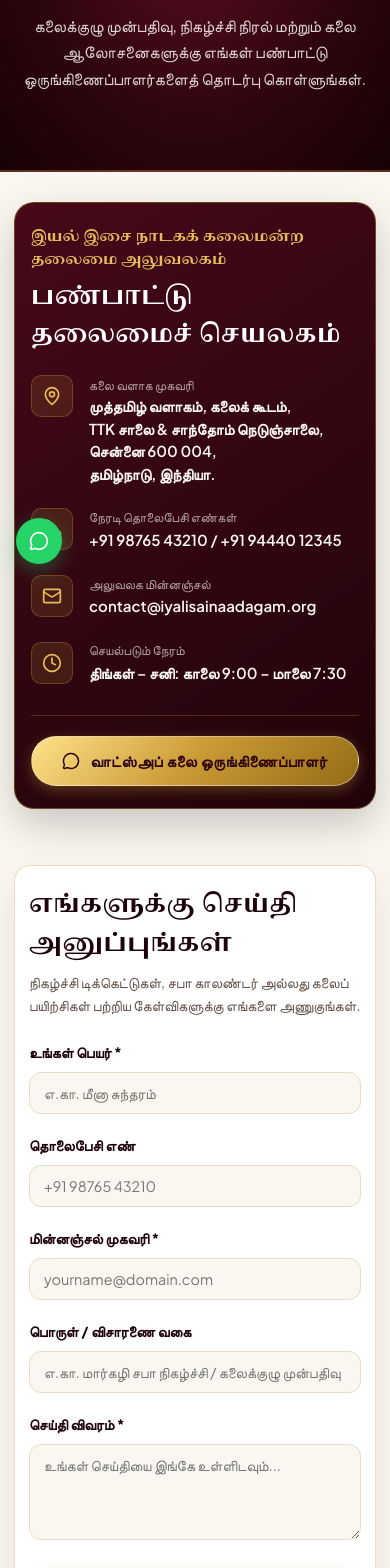
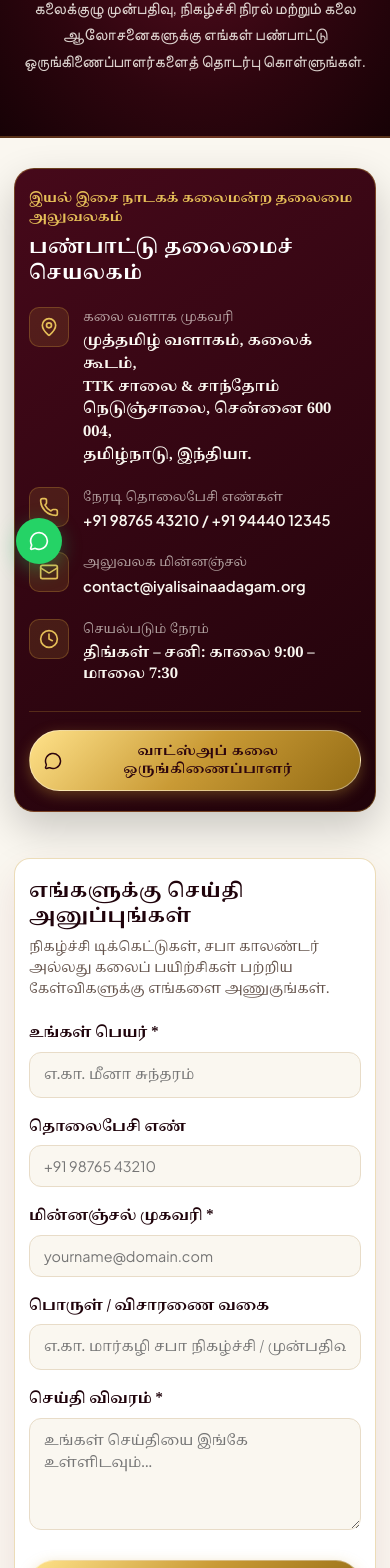
Before and after one commit to abrahamstmarys2a01-commits/iyal-isai-nadagam, a React (Vite) app in the folder frontend/: page /contact in a window 390 px wide. Shown: the part 260-1828 px from the top of the page. Built offline with nearby package versions, Linux system fonts and the light colour scheme; no server answers; a web font is replaced by a local one.

Commit message:
fix(contact): fix Tamil mobile responsive layout, text wrap, and WhatsApp button

```diff
--- a/frontend/src/pages/Contact.jsx
+++ b/frontend/src/pages/Contact.jsx
@@ -70,30 +70,38 @@ export default function Contact() {
               <div style={{
                 background: 'linear-gradient(145deg, #46091A 0%, #20030A 100%)',
                 borderRadius: '20px',
-                padding: 'clamp(22px, 4vw, 36px) clamp(16px, 3.5vw, 30px)',
+                padding: 'clamp(20px, 4vw, 32px) clamp(14px, 3.5vw, 26px)',
                 color: '#FAF7F0',
                 border: '1.5px solid rgba(201, 154, 53, 0.4)',
                 boxShadow: '0 16px 40px rgba(0,0,0,0.2)',
-                marginBottom: '24px'
+                marginBottom: '24px',
+                overflow: 'hidden'
               }}>
                 <div style={{
                   fontFamily: isTamil ? 'var(--font-tamil)' : 'var(--font-heading)',
                   color: 'var(--gold-light)',
                   fontWeight: 700,
-                  fontSize: '0.92rem',
-                  marginBottom: '6px'
+                  fontSize: isTamil ? 'clamp(0.82rem, 2.5vw, 0.92rem)' : '0.92rem',
+                  lineHeight: 1.45,
+                  marginBottom: '8px'
                 }}>
                   {isTamil ? 'இயல் இசை நாடகக் கலைமன்ற தலைமை அலுவலகம்' : 'IYAL ISAI NAADAGA KALAMANRAM HQ'}
                 </div>
-                <h3 style={{ fontSize: '1.5rem', color: '#FFFFFF', marginBottom: '20px', fontFamily: isTamil ? 'var(--font-tamil)' : 'inherit' }}>
+                <h3 style={{
+                  fontSize: 'clamp(1.2rem, 3.5vw, 1.5rem)',
+                  color: '#FFFFFF',
+                  marginBottom: '20px',
+                  fontFamily: isTamil ? 'var(--font-tamil)' : 'inherit',
+                  lineHeight: 1.35
+                }}>
                   {isTamil ? 'பண்பாட்டு தலைமைச் செயலகம்' : 'Cultural Central Office'}
                 </h3>
 
-                <div style={{ display: 'flex', flexDirection: 'column', gap: '22px' }}>
-                  <div style={{ display: 'flex', gap: '16px', alignItems: 'flex-start' }}>
+                <div style={{ display: 'flex', flexDirection: 'column', gap: '20px' }}>
+                  <div style={{ display: 'flex', gap: '14px', alignItems: 'flex-start' }}>
                     <div style={{
-                      width: '42px',
-                      height: '42px',
+                      width: '40px',
+                      height: '40px',
                       borderRadius: '10px',
                       background: 'rgba(201, 154, 53, 0.15)',
                       color: 'var(--gold-light)',
@@ -105,11 +113,11 @@ export default function Contact() {
                     }}>
                       <MapPin size={20} />
                     </div>
-                    <div>
-                      <div style={{ fontSize: '0.8rem', color: 'rgba(250, 247, 240, 0.65)' }}>
+                    <div style={{ flex: 1, minWidth: 0 }}>
+                      <div style={{ fontSize: '0.8rem', color: 'rgba(250, 247, 240, 0.65)', marginBottom: '3px', fontFamily: isTamil ? 'var(--font-tamil)' : 'inherit' }}>
                         {isTamil ? 'கலை வளாக முகவரி' : 'Cultural Campus Address'}
                       </div>
-                      <div style={{ fontSize: '0.94rem', fontWeight: 600, color: '#FAF7F0', lineHeight: 1.5 }}>
+                      <div style={{ fontSize: '0.92rem', fontWeight: 600, color: '#FAF7F0', lineHeight: 1.55, fontFamily: isTamil ? 'var(--font-tamil)' : 'inherit', wordBreak: 'break-word' }}>
                         {isTamil ? (
                           <>
                             முத்தமிழ் வளாகம், கலைக் கூடம்,<br />
@@ -127,10 +135,10 @@ export default function Contact() {
                     </div>
                   </div>
 
-                  <div style={{ display: 'flex', gap: '16px', alignItems: 'center' }}>
+                  <div style={{ display: 'flex', gap: '14px', alignItems: 'flex-start' }}>
                     <div style={{
-                      width: '42px',
-                      height: '42px',
+                      width: '40px',
+                      height: '40px',
                       borderRadius: '10px',
                       background: 'rgba(201, 154, 53, 0.15)',
                       color: 'var(--gold-light)',
@@ -142,20 +150,22 @@ export default function Contact() {
                     }}>
                       <Phone size={20} />
                     </div>
-                    <div>
-                      <div style={{ fontSize: '0.8rem', color: 'rgba(250, 247, 240, 0.65)' }}>
+                    <div style={{ flex: 1, minWidth: 0 }}>
+                      <div style={{ fontSize: '0.8rem', color: 'rgba(250, 247, 240, 0.65)', marginBottom: '3px', fontFamily: isTamil ? 'var(--font-tamil)' : 'inherit' }}>
                         {isTamil ? 'நேரடி தொலைபேசி எண்கள்' : 'Direct Phone Lines'}
                       </div>
-                      <div style={{ fontSize: '0.94rem', fontWeight: 600, color: '#FAF7F0' }}>
-                        +91 98765 43210 / +91 94440 12345
+                      <div style={{ fontSize: '0.92rem', fontWeight: 600, color: '#FAF7F0', lineHeight: 1.45, wordBreak: 'break-word' }}>
+                        <a href="tel:+919876543210" style={{ color: '#FAF7F0', textDecoration: 'none' }}>+91 98765 43210</a>
+                        {' / '}
+                        <a href="tel:+919444012345" style={{ color: '#FAF7F0', textDecoration: 'none' }}>+91 94440 12345</a>
                       </div>
                     </div>
                   </div>
 
-                  <div style={{ display: 'flex', gap: '16px', alignItems: 'center' }}>
+                  <div style={{ display: 'flex', gap: '14px', alignItems: 'flex-start' }}>
                     <div style={{
-                      width: '42px',
-                      height: '42px',
+                      width: '40px',
+                      height: '40px',
                       borderRadius: '10px',
                       background: 'rgba(201, 154, 53, 0.15)',
                       color: 'var(--gold-light)',
@@ -167,20 +177,22 @@ export default function Contact() {
                     }}>
                       <Mail size={20} />
                     </div>
-                    <div>
-                      <div style={{ fontSize: '0.8rem', color: 'rgba(250, 247, 240, 0.65)' }}>
+                    <div style={{ flex: 1, minWidth: 0 }}>
+                      <div style={{ fontSize: '0.8rem', color: 'rgba(250, 247, 240, 0.65)', marginBottom: '3px', fontFamily: isTamil ? 'var(--font-tamil)' : 'inherit' }}>
                         {isTamil ? 'அலுவலக மின்னஞ்சல்' : 'Official Email'}
                       </div>
-                      <div style={{ fontSize: '0.94rem', fontWeight: 600, color: '#FAF7F0' }}>
-                        contact@iyalisainaadagam.org
+                      <div style={{ fontSize: '0.92rem', fontWeight: 600, color: '#FAF7F0', wordBreak: 'break-all' }}>
+                        <a href="mailto:contact@iyalisainaadagam.org" style={{ color: '#FAF7F0', textDecoration: 'none' }}>
+                          contact@iyalisainaadagam.org
+                        </a>
                       </div>
                     </div>
                   </div>
 
-                  <div style={{ display: 'flex', gap: '16px', alignItems: 'center' }}>
+                  <div style={{ display: 'flex', gap: '14px', alignItems: 'flex-start' }}>
                     <div style={{
-                      width: '42px',
-                      height: '42px',
+                      width: '40px',
+                      height: '40px',
                       borderRadius: '10px',
                       background: 'rgba(201, 154, 53, 0.15)',
                       color: 'var(--gold-light)',
@@ -192,26 +204,36 @@ export default function Contact() {
                     }}>
                       <Clock size={20} />
                     </div>
-                    <div>
-                      <div style={{ fontSize: '0.8rem', color: 'rgba(250, 247, 240, 0.65)' }}>
+                    <div style={{ flex: 1, minWidth: 0 }}>
+                      <div style={{ fontSize: '0.8rem', color: 'rgba(250, 247, 240, 0.65)', marginBottom: '3px', fontFamily: isTamil ? 'var(--font-tamil)' : 'inherit' }}>
                         {isTamil ? 'செயல்படும் நேரம்' : 'Office & Rehearsal Hours'}
                       </div>
-                      <div style={{ fontSize: '0.94rem', fontWeight: 600, color: '#FAF7F0' }}>
+                      <div style={{ fontSize: '0.92rem', fontWeight: 600, color: '#FAF7F0', lineHeight: 1.45, fontFamily: isTamil ? 'var(--font-tamil)' : 'inherit', wordBreak: 'break-word' }}>
                         {isTamil ? 'திங்கள் – சனி: காலை 9:00 – மாலை 7:30' : 'Mon – Sat: 9:00 AM – 7:30 PM IST'}
                       </div>
                     </div>
                   </div>
                 </div>
 
-                <div style={{ marginTop: '30px', paddingTop: '20px', borderTop: '1px solid rgba(201, 154, 53, 0.25)' }}>
+                <div style={{ marginTop: '26px', paddingTop: '18px', borderTop: '1px solid rgba(201, 154, 53, 0.25)' }}>
                   <a
                     href="https://wa.me/919876543210?text=Vanakkam!%20I%20would%20like%20to%20connect%20with%20the%20Iyal%20Isai%20Naadaga%20Kalamanram%20team."
                     target="_blank"
                     rel="noreferrer"
                     className="btn-gold"
-                    style={{ width: '100%', padding: '12px 20px', justifyContent: 'center' }}
+                    style={{
+                      width: '100%',
+                      padding: '12px 14px',
+                      justifyContent: 'center',
+                      whiteSpace: 'normal',
+                      textAlign: 'center',
+                      fontSize: 'clamp(0.82rem, 3.2vw, 0.92rem)',
+                      lineHeight: 1.35,
+                      gap: '8px',
+                      fontFamily: isTamil ? 'var(--font-tamil)' : 'inherit'
+                    }}
                   >
-                    <MessageCircle size={18} />
+                    <MessageCircle size={18} style={{ flexShrink: 0 }} />
                     <span>{isTamil ? 'வாட்ஸ்அப் கலை ஒருங்கிணைப்பாளர்' : 'WhatsApp Cultural Desk'}</span>
                   </a>
                 </div>
@@ -220,10 +242,22 @@ export default function Contact() {
 
             {/* Right: Interactive Message Form */}
             <div className="form-wrapper-card">
-              <h3 style={{ fontSize: '1.5rem', color: 'var(--maroon-darkest)', marginBottom: '8px', fontFamily: isTamil ? 'var(--font-tamil)' : 'inherit' }}>
+              <h3 style={{
+                fontSize: 'clamp(1.2rem, 3.5vw, 1.5rem)',
+                color: 'var(--maroon-darkest)',
+                marginBottom: '8px',
+                fontFamily: isTamil ? 'var(--font-tamil)' : 'inherit',
+                lineHeight: 1.3
+              }}>
                 {isTamil ? 'எங்களுக்கு செய்தி அனுப்புங்கள்' : 'Send Us a Message'}
               </h3>
-              <p style={{ color: 'var(--text-muted)', fontSize: '0.9rem', marginBottom: '24px' }}>
+              <p style={{
+                color: 'var(--text-muted)',
+                fontSize: 'clamp(0.85rem, 2.5vw, 0.92rem)',
+                marginBottom: '24px',
+                fontFamily: isTamil ? 'var(--font-tamil)' : 'inherit',
+                lineHeight: 1.55
+              }}>
                 {isTamil ? 'நிகழ்ச்சி டிக்கெட்டுகள், சபா காலண்டர் அல்லது கலைப் பயிற்சிகள் பற்றிய கேள்விகளுக்கு எங்களை அணுகுங்கள்.' : 'Have a query regarding concert tickets, upcoming sabha schedules, or artistic training? Leave us a note.'}
               </p>
 
@@ -251,7 +285,7 @@ export default function Contact() {
                   <h4 style={{ color: '#105930', fontSize: '1.3rem', margin: '0 0 8px', fontFamily: isTamil ? 'var(--font-tamil)' : 'inherit' }}>
                     {isTamil ? 'செய்தி பெறப்பட்டது!' : 'Message Received!'}
                   </h4>
-                  <p style={{ color: 'var(--text-muted)', fontSize: '0.92rem', margin: '0 0 16px' }}>
+                  <p style={{ color: 'var(--text-muted)', fontSize: '0.92rem', margin: '0 0 16px', fontFamily: isTamil ? 'var(--font-tamil)' : 'inherit', lineHeight: 1.5 }}>
                     {isTamil ? `நன்றி ${formData.name}. எங்கள் கலை ஒருங்கிணைப்பாளர் விரைவில் உங்களைத் தொடர்புகொள்வார்.` : `Thank you, ${formData.name}. Our cultural coordinator will get back to you shortly.`}
                   </p>
                   <button
@@ -260,7 +294,13 @@ export default function Contact() {
                       setFormData({ name: '', phone: '', email: '', subject: '', message: '' });
                     }}
                     className="btn-maroon-outline"
-                    style={{ padding: '8px 20px', fontSize: '0.85rem' }}
+                    style={{
+                      padding: '8px 20px',
+                      fontSize: '0.85rem',
+                      fontFamily: isTamil ? 'var(--font-tamil)' : 'inherit',
+                      whiteSpace: 'normal',
+                      maxWidth: '100%'
+                    }}
                   >
                     {isTamil ? 'மறுபடியும் செய்தி அனுப்புக' : 'Send Another Note'}
                   </button>
@@ -278,15 +318,18 @@ export default function Contact() {
                       display: 'flex',
                       alignItems: 'center',
                       gap: '8px',
-                      marginBottom: '18px'
+                      marginBottom: '18px',
+                      fontFamily: isTamil ? 'var(--font-tamil)' : 'inherit'
                     }}>
-                      <AlertCircle size={16} />
-                      <span>{status.error}</span>
+                      <AlertCircle size={16} style={{ flexShrink: 0 }} />
+                      <span style={{ lineHeight: 1.4 }}>{status.error}</span>
                     </div>
                   )}
 
                   <div className="form-group">
-                    <label className="form-label" htmlFor="name">{isTamil ? 'உங்கள் பெயர் *' : 'Your Name *'}</label>
+                    <label className="form-label" htmlFor="name" style={isTamil ? { fontFamily: 'var(--font-tamil)', lineHeight: 1.35 } : {}}>
+                      {isTamil ? 'உங்கள் பெயர் *' : 'Your Name *'}
+                    </label>
                     <input
                       type="text"
                       id="name"
@@ -295,12 +338,15 @@ export default function Contact() {
                       onChange={handleChange}
                       placeholder={isTamil ? "எ.கா. மீனா சுந்தரம்" : "e.g. Meena Sundaram"}
                       className="form-input"
+                      style={isTamil ? { fontFamily: 'var(--font-tamil)' } : {}}
                     />
                   </div>
 
                   <div className="form-grid-2">
                     <div className="form-group">
-                      <label className="form-label" htmlFor="phone">{isTamil ? 'தொலைபேசி எண்' : 'Phone Number'}</label>
+                      <label className="form-label" htmlFor="phone" style={isTamil ? { fontFamily: 'var(--font-tamil)', lineHeight: 1.35 } : {}}>
+                        {isTamil ? 'தொலைபேசி எண்' : 'Phone Number'}
+                      </label>
                       <input
                         type="tel"
                         id="phone"
@@ -312,7 +358,9 @@ export default function Contact() {
                       />
                     </div>
                     <div className="form-group">
-                      <label className="form-label" htmlFor="email">{isTamil ? 'மின்னஞ்சல் முகவரி *' : 'Email Address *'}</label>
+                      <label className="form-label" htmlFor="email" style={isTamil ? { fontFamily: 'var(--font-tamil)', lineHeight: 1.35 } : {}}>
+                        {isTamil ? 'மின்னஞ்சல் முகவரி *' : 'Email Address *'}
+                      </label>
                       <input
                         type="email"
                         id="email"
@@ -326,20 +374,25 @@ export default function Contact() {
                   </div>
 
                   <div className="form-group">
-                    <label className="form-label" htmlFor="subject">{isTamil ? 'பொருள் / விசாரணை வகை' : 'Subject / Inquiry Type'}</label>
+                    <label className="form-label" htmlFor="subject" style={isTamil ? { fontFamily: 'var(--font-tamil)', lineHeight: 1.35 } : {}}>
+                      {isTamil ? 'பொருள் / விசாரணை வகை' : 'Subject / Inquiry Type'}
+                    </label>
                     <input
                       type="text"
                       id="subject"
                       name="subject"
                       value={formData.subject}
                       onChange={handleChange}
-                      placeholder={isTamil ? "எ.கா. மார்கழி சபா நிகழ்ச்சி / கலைக்குழு முன்பதிவு" : "e.g. Margazhi Sabha Ticket Query / Arangetram Coordination"}
+                      placeholder={isTamil ? "எ.கா. மார்கழி சபா நிகழ்ச்சி / முன்பதிவு" : "e.g. Margazhi Sabha Ticket Query / Arangetram"}
                       className="form-input"
+                      style={isTamil ? { fontFamily: 'var(--font-tamil)' } : {}}
                     />
                   </div>
 
                   <div className="form-group">
-                    <label className="form-label" htmlFor="message">{isTamil ? 'செய்தி விவரம் *' : 'Message *'}</label>
+                    <label className="form-label" htmlFor="message" style={isTamil ? { fontFamily: 'var(--font-tamil)', lineHeight: 1.35 } : {}}>
+                      {isTamil ? 'செய்தி விவரம் *' : 'Message *'}
+                    </label>
                     <textarea
                       id="message"
                       name="message"
@@ -348,15 +401,26 @@ export default function Contact() {
                       onChange={handleChange}
                       placeholder={isTamil ? "உங்கள் செய்தியை இங்கே உள்ளிடவும்..." : "Write your message here..."}
                       className="form-textarea"
+                      style={isTamil ? { fontFamily: 'var(--font-tamil)' } : {}}
                     />
                   </div>
 
                   <button
                     type="submit"
                     className="btn-gold"
-                    style={{ width: '100%', padding: '13px', marginTop: '10px' }}
+                    style={{
+                      width: '100%',
+                      padding: '13px 18px',
+                      marginTop: '10px',
+                      justifyContent: 'center',
+                      whiteSpace: 'normal',
+                      textAlign: 'center',
+                      fontSize: 'clamp(0.9rem, 2.5vw, 0.98rem)',
+                      fontFamily: isTamil ? 'var(--font-tamil)' : 'inherit',
+                      gap: '8px'
+                    }}
                   >
-                    <Send size={16} />
+                    <Send size={16} style={{ flexShrink: 0 }} />
                     <span>{isTamil ? 'செய்தியை அனுப்புக' : 'Send Message'}</span>
                   </button>
                 </form>
--- a/frontend/src/styles/events.css
+++ b/frontend/src/styles/events.css
@@ -288,6 +288,9 @@
     flex-wrap: nowrap;
     -webkit-overflow-scrolling: touch;
   }
+  .events-header-bg {
+    padding: 42px 0 34px;
+  }
   .events-grid {
     grid-template-columns: 1fr !important;
   }
--- a/frontend/src/styles/global.css
+++ b/frontend/src/styles/global.css
@@ -555,6 +555,12 @@ button {
 }
 
 @media (max-width: 640px) {
+  .contact-main-grid {
+    gap: 22px;
+  }
+}
+
+@media (max-width: 640px) {
   .footer-bottom-bar {
     flex-direction: column !important;
     text-align: center !important;
```
